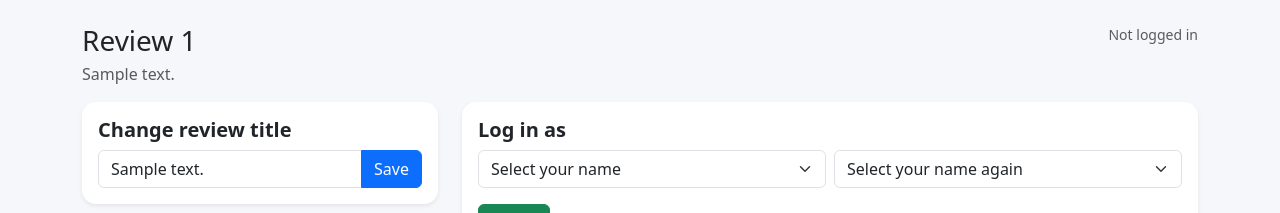
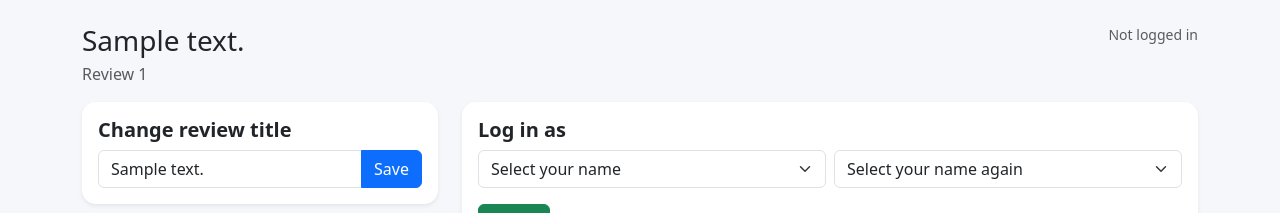
Before and after one commit to DiegoJSN/syst_rev_tool, a Flask app: a page that uses templates/review_main.html in a window 1280 px wide. Shown: the part 56-269 px from the top of the page. Run offline with Flask 3, Linux system fonts and the light colour scheme; tables that the repository leaves empty hold one stand-in row (values such as "Sample post"); data that the repository does not hold is empty; some libraries are stand-ins or nearby versions.

Commit message:
Reorder review header

```diff
--- a/templates/review_main.html
+++ b/templates/review_main.html
@@ -2,8 +2,8 @@
 {% block content %}
 <div class="d-flex justify-content-between align-items-start flex-wrap gap-3 mb-3">
   <div>
-    <h3 class="mb-1">Review {{ review.id }}</h3>
-    <div class="text-muted">{{ review.review_name }}</div>
+    <h3 class="mb-1">{{ review.review_name }}</h3>
+    <div class="text-muted">Review {{ review.id }}</div>
   </div>
   <div class="text-end">
     {% if logged %}
```
